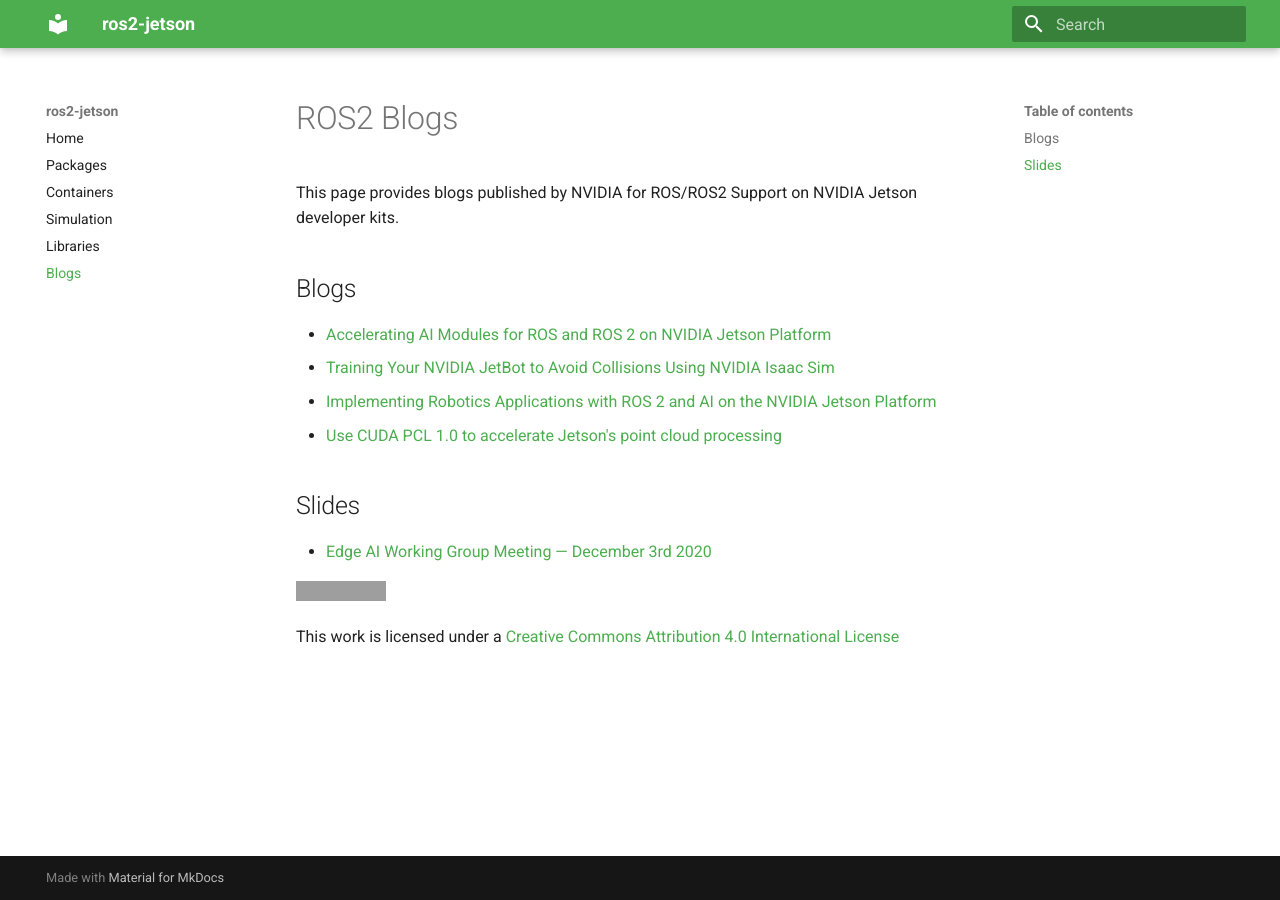
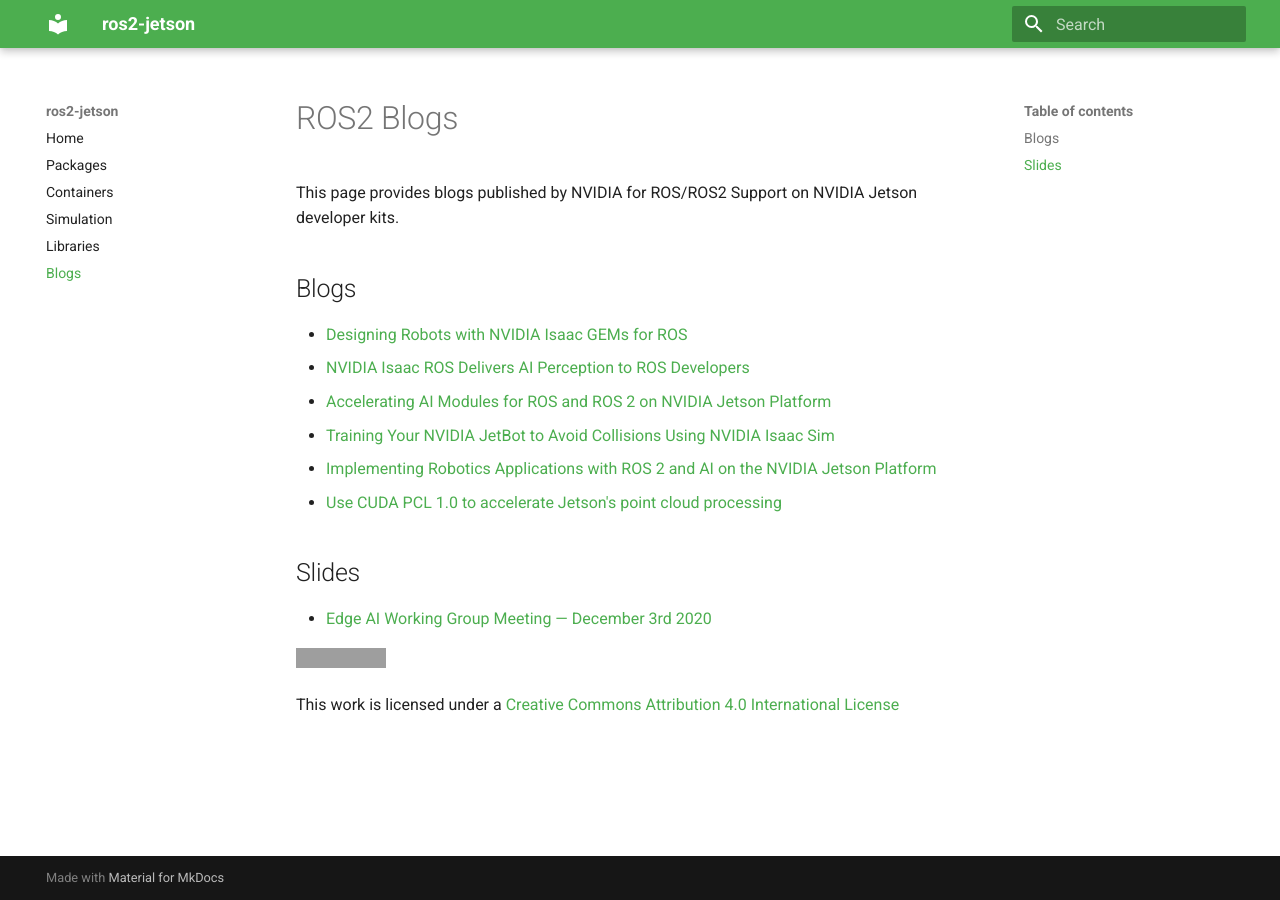
Before and after one commit to NVIDIA-AI-IOT/ros2_jetson, an MkDocs documentation site: the page built from docs/blogs.md, in a window 1280 px wide. Built offline with MkDocs 1.6.1 and Material for MkDocs 9.7.7, drawn with Linux system fonts in a browser that asks for light colours; grey boxes are pictures that could not be loaded.

Commit message:
uddated blogs page

```diff
--- a/docs/blogs.md
+++ b/docs/blogs.md
@@ -3,6 +3,8 @@
 This page provides blogs published by NVIDIA for ROS/ROS2 Support on NVIDIA Jetson developer kits.
 
 ## Blogs
+* [Designing Robots with NVIDIA Isaac GEMs for ROS](https://developer.nvidia.com/blog/designing-robots-with-isaac-gems-for-ros/)
+* [NVIDIA Isaac ROS Delivers AI Perception to ROS Developers](https://developer.nvidia.com/blog/nvidia-isaac-ros-delivers-ai-perception-to-ros-developers/)
 * [Accelerating AI Modules for ROS and ROS 2 on NVIDIA Jetson Platform](https://developer.nvidia.com/blog/accelerating-ai-modules-for-ros-and-ros-2-on-jetson/)
 * [Training Your NVIDIA JetBot to Avoid Collisions Using NVIDIA Isaac Sim](https://developer.nvidia.com/blog/training-your-nvidia-jetbot-to-avoid-collisions-using-nvidia-isaac-sim/)
 * [Implementing Robotics Applications with ROS 2 and AI on the NVIDIA Jetson Platform
```
